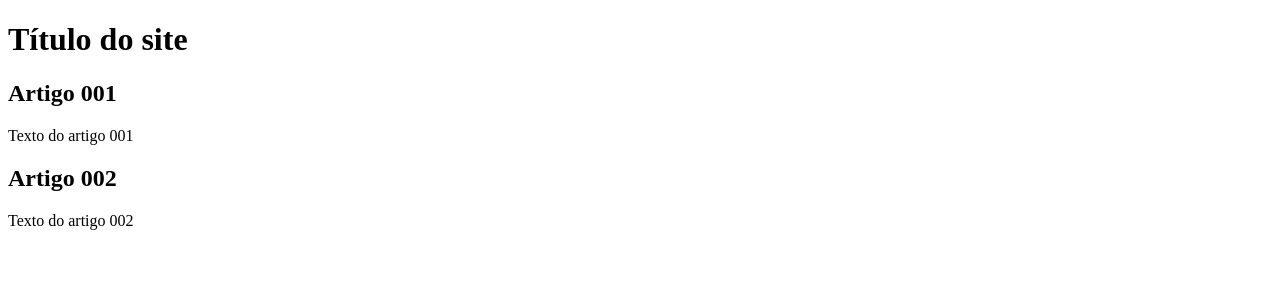
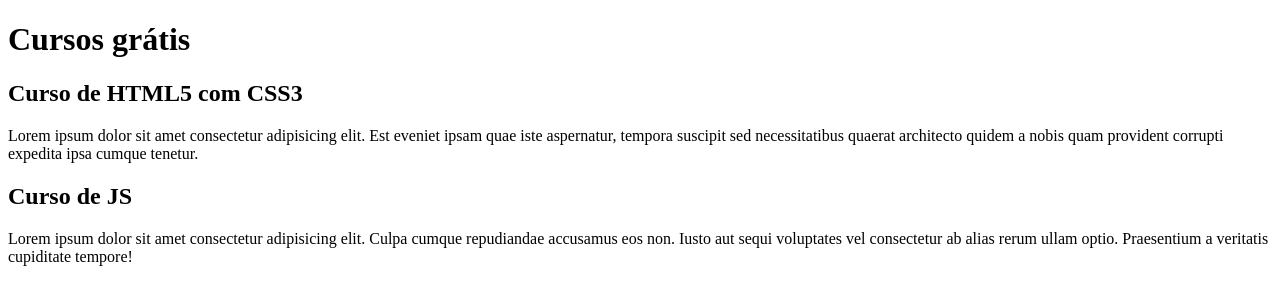
Before and after one commit to Capulleto/projeto-site, a plain HTML site: page index.html in a window 1280 px wide. Drawn offline with Linux system fonts and the light colour scheme.

Commit message:
Comecei a escrever o conteúdo

```diff
--- a/index.html
+++ b/index.html
@@ -9,15 +9,15 @@
 <body>
     <main>
         <header>
-            <h1>Título do site</h1>
+            <h1>Cursos grátis</h1>
         </header>
         <article>
-            <h2>Artigo 001</h2>
-            <p>Texto do artigo 001</p>
+            <h2>Curso de HTML5 com CSS3</h2>
+            <p>Lorem ipsum dolor sit amet consectetur adipisicing elit. Est eveniet ipsam quae iste aspernatur, tempora suscipit sed necessitatibus quaerat architecto quidem a nobis quam provident corrupti expedita ipsa cumque tenetur.</p>
         </article>
         <article>
-            <h2>Artigo 002</h2>
-            <p>Texto do artigo 002</p>
+            <h2>Curso de JS</h2>
+            <p>Lorem ipsum dolor sit amet consectetur adipisicing elit. Culpa cumque repudiandae accusamus eos non. Iusto aut sequi voluptates vel consectetur ab alias rerum ullam optio. Praesentium a veritatis cupiditate tempore!</p>
 
         </article>
     </main>
```
